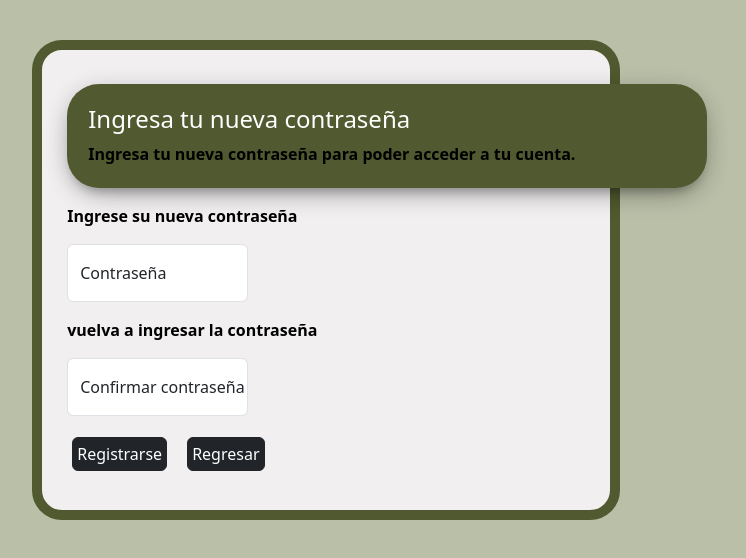
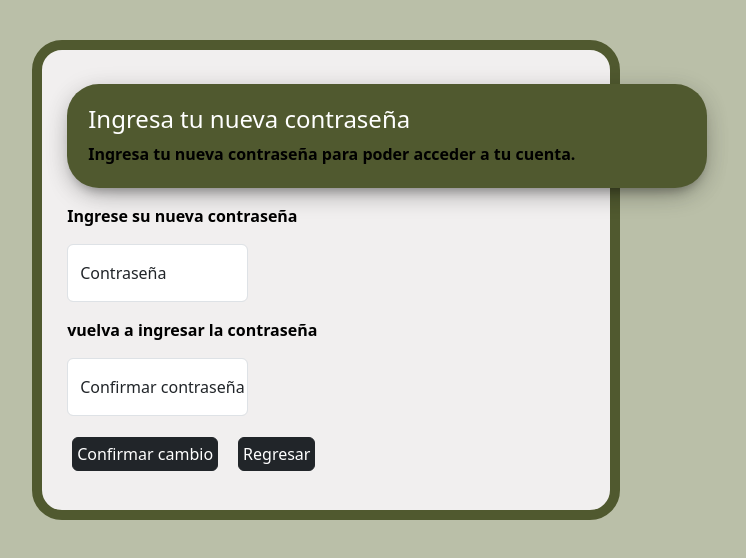
Before and after one commit to Neecs/cowmprar, a React (Vite) app: page /profile/update in a window 1280 px wide. Shown: the top 558 px of the page, without its empty margins (314-1060 px from the left). Built offline with nearby package versions, Linux system fonts and the light colour scheme; no server answers.

Commit message:
unnecesary import deleted in restore form

```diff
--- a/src/components/Users/Restore/RestoreForm.jsx
+++ b/src/components/Users/Restore/RestoreForm.jsx
@@ -4,7 +4,6 @@ import Col from "react-bootstrap/Col";
 import Form from "react-bootstrap/Form";
 import { Link } from "react-router-dom";
 import Alert from "react-bootstrap/Alert";
-import { recoverPasswordByEmail } from "../../../supabase/usecases/auth.js";
 import "./restoreForm.css";
 import { supabase } from "../../../supabase/data/constants/api_credentials.js";
 import { useNavigate } from "react-router-dom";
@@ -49,9 +48,7 @@ export const RestoreForm = () => {
       <div className="form-pass-space">
         <div className="header-title">
           <h4>Ingresa tu nueva contraseña</h4>
-          <p >
-            Ingresa tu nueva contraseña para poder acceder a tu cuenta.
-          </p>
+          <p>Ingresa tu nueva contraseña para poder acceder a tu cuenta.</p>
         </div>
         <div className="infoSpace">
           <Form noValidate validated={validated} onSubmit={handleSubmit}>
@@ -78,7 +75,7 @@ export const RestoreForm = () => {
             <div className="buttons">
               <Form.Group className="mb-3"></Form.Group>
               <Button type="submit" className="btn btn-dark btn-md">
-              Registrarse
+                Confirmar cambio
               </Button>
               <span style={{ marginRight: "10px" }}></span>
               <Link to="/">
```
Lines whose indentation alone changed are shown as unchanged.
